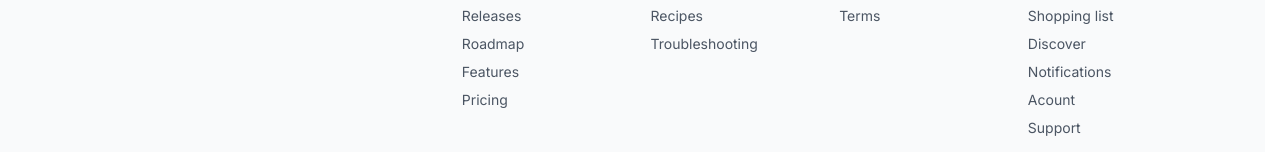
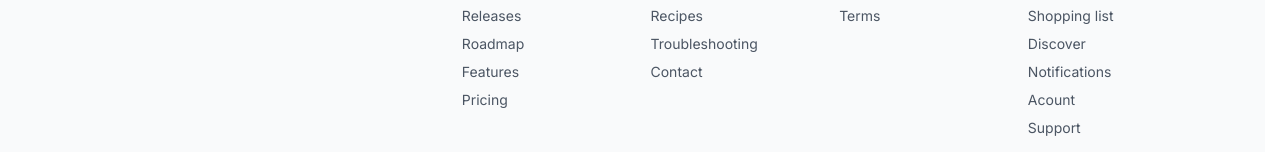
Before and after one commit to pschonffeldt/recetapp, a Next.js app: page / in a window 1280 px wide. Shown: the part 7889-8041 px from the top of the page. Built offline with nearby package versions, Linux system fonts and the light colour scheme; a web font is replaced by a local one.

Commit message:
feat(marketing,footer): add contact link to public footer
- Update public footer to include a link to the Contact page
- Improve discoverability of support and contact options for users

```diff
--- a/app/ui/marketing/sections/footer.tsx
+++ b/app/ui/marketing/sections/footer.tsx
@@ -62,6 +62,9 @@ export default function MarketingFooter() {
                 className="block hover:underline"
               >
                 Troubleshooting
+              </Link>
+              <Link href="/contact" className="block hover:underline">
+                Contact
               </Link>
             </div>
           </div>
```
